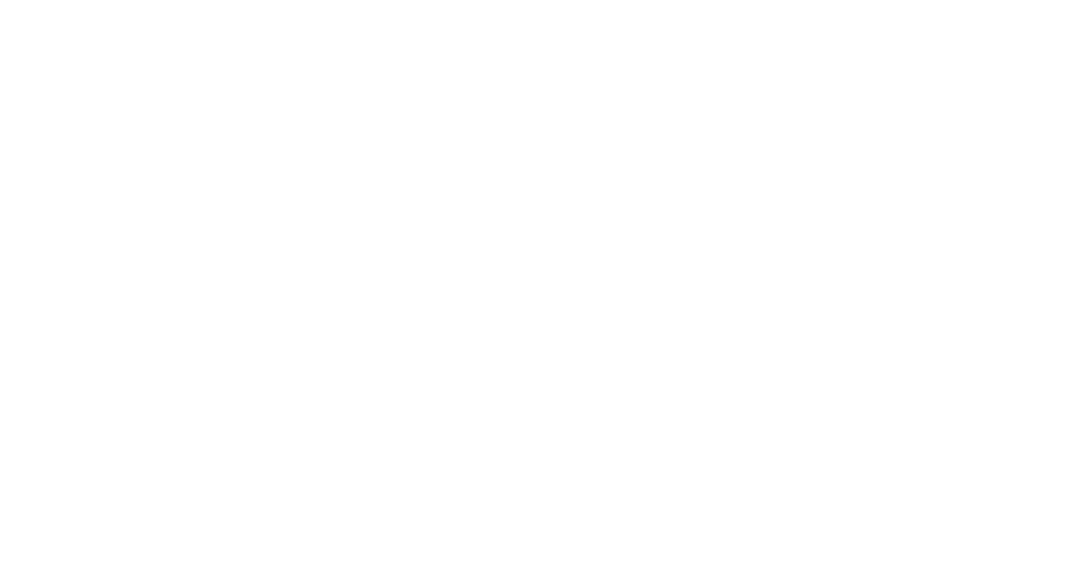
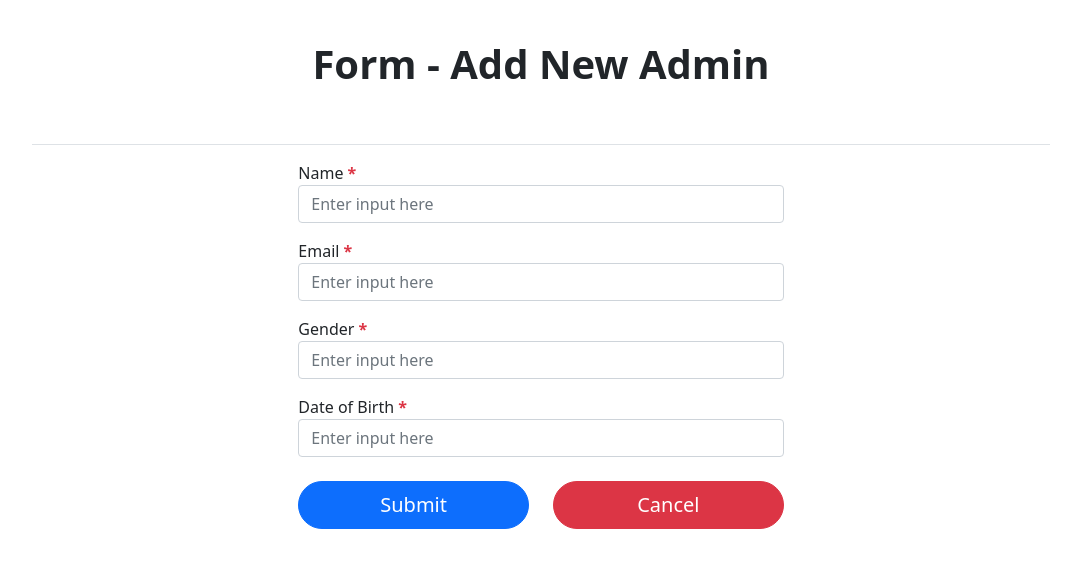
Before and after one commit to h8-hackathon/livy, a Vue app in the folder client/cms/: page /admin-add in a window 1280 px wide. Before the commit this address had no page. Shown: the top 568 px of the page, without its empty margins (99-1180 px from the left). Built offline with nearby package versions, Linux system fonts and the light colour scheme.

Commit message:
feat(client/cms-admin): add 'admin-list' page and 'add-admin' form

```diff
--- a/client/cms/src/components/Navbar.vue
+++ b/client/cms/src/components/Navbar.vue
@@ -1,5 +1,9 @@
 <script>
-export default {}
+export default {
+  methods: {
+    toContentSection() {}
+  }
+}
 </script>
 
 <template>
@@ -11,11 +15,7 @@
       <div class="collapse navbar-collapse" id="navbarNav">
         <ul class="navbar-nav">
           <li class="nav-item">
-            <a
-              class="nav-link active"
-              aria-current="page"
-              href=""
-              @click.prevent="toDashboardSection"
+            <a class="nav-link active" aria-current="page" href="" @click.prevent="$router.push(``)"
               >Content</a
             >
           </li>
@@ -33,8 +33,12 @@
           </li>
 
           <li class="nav-item">
-            <a class="nav-link active" aria-current="page" href="" @click.prevent="toHistorySection"
-              >Add Admin</a
+            <a
+              class="nav-link active"
+              aria-current="page"
+              href=""
+              @click.prevent="$router.push(`/admin-list`)"
+              >Admin List</a
             >
           </li>
         </ul>
--- a/client/cms/src/router/index.js
+++ b/client/cms/src/router/index.js
@@ -2,6 +2,8 @@
 import LoginPage from '../views/LoginPage.vue'
 import RegisterPage from '../views/RegisterPage.vue'
 import HomePage from '../views/HomePage.vue'
+import AddAdmin from '../views/Add-Admin.vue'
+import AdminPage from '../views/AdminPage.vue'
 
 const router = createRouter({
   history: createWebHistory(import.meta.env.BASE_URL),
@@ -20,6 +22,16 @@
       path: '/',
       name: 'home',
       component: HomePage
+    },
+    {
+      path: '/admin-add',
+      name: 'admin-add',
+      component: AddAdmin
+    },
+    {
+      path: '/admin-list',
+      name: 'admin-list',
+      component: AdminPage
     }
   ]
 })
--- a/client/cms/src/views/Add-Admin.vue
+++ b/client/cms/src/views/Add-Admin.vue
@@ -0,0 +1,94 @@
+<script>
+export default {}
+</script>
+
+
+<template>
+  <section class="col-md-9 ms-sm-auto col-lg-10 px-md-4" id="new-job-section" style="margin: auto">
+    <div class="justify-content-between align-items-center pt-3 pb-2 mb-3 border-bottom">
+      <h1
+        class="text-center h1 fw-bold mb-5 mx-1 mx-md-4 mt-4"
+        style="margin: auto; text-align: center"
+      >
+        Form - Add New Admin
+      </h1>
+    </div>
+    <div class="row" style="margin: auto; width: 50%">
+      <div class="">
+        <form id="new-job-form" @submit.prevent="submitFormHandler">
+          <div class="mb-3">
+            <label for="product-name">Name <span class="text-danger fw-bold">*</span></label>
+            <input
+              type="text"
+              class="form-control"
+              id="admin-name"
+              placeholder="Enter input here"
+              autocomplete="off"
+              required
+              v-model="name"
+            />
+          </div>
+
+          <div class="mb-3">
+            <label for="product-name">Email <span class="text-danger fw-bold">*</span></label>
+            <input
+              type="text"
+              class="form-control"
+              id="admin-email"
+              placeholder="Enter input here"
+              autocomplete="off"
+              required
+              v-model="email"
+            />
+          </div>
+
+          <div class="mb-3">
+            <label for="product-name">Gender <span class="text-danger fw-bold">*</span></label>
+            <input
+              type="text"
+              class="form-control"
+              id="admin-gender"
+              placeholder="Enter input here"
+              autocomplete="off"
+              required
+              v-model="gender"
+            />
+          </div>
+
+          <div class="mb-3">
+            <label for="product-name"
+              >Date of Birth <span class="text-danger fw-bold">*</span></label
+            >
+            <input
+              type="text"
+              class="form-control"
+              id="admin-DOB"
+              placeholder="Enter input here"
+              autocomplete="off"
+              required
+              v-model="dob"
+            />
+          </div>
+
+          <div class="row mt-4 mb-3">
+            <div class="col-6">
+              <button class="btn btn-lg btn-primary rounded-pill w-100 p-2" type="submit" href="">
+                Submit
+              </button>
+            </div>
+
+            <div class="col-6">
+              <button
+                class="btn btn-lg btn-danger rounded-pill w-100 p-2"
+                href=""
+                @click.prevent="cancelSubmit"
+              >
+                Cancel
+              </button>
+            </div>
+          </div>
+        </form>
+      </div>
+    </div>
+  </section>
+</template>
--- /dev/null
+++ b/client/cms/src/views/AdminPage.vue
@@ -0,0 +1,48 @@
+<script>
+export default {}
+</script>
+
+<template>
+  <section class="col-md-9 ms-sm-auto col-lg-10 px-md-4" id="company-section" style="margin: auto">
+    <div
+      class="d-flex justify-content-between flex-wrap flex-md-nowrap align-items-center pt-3 pb-2 mb-3 border-bottom"
+    >
+      <h1 class="text-center h1 fw-bold mb-5 mx-1 mx-md-4 mt-4">List of Admin</h1>
+      <div>
+        <button type="button" class="btn btn-success" @click.prevent="$router.push(`/admin-add`)">
+          + Add New Admin
+        </button>
+      </div>
+    </div>
+    <div class="row">
+      <div class="col-12">
+        <table class="table align-middle">
+          <!-- Untuk Table Jobs -->
+          <thead>
+            <tr>
+              <th scope="col">No.</th>
+              <th scope="col">Name</th>
+              <th scope="col">Email</th>
+              <th scope="col">Gender</th>
+              <th scope="col">Date of Birth</th>
+              <th scope="col" width="50px"></th>
+            </tr>
+          </thead>
+
+          <tbody>
+            <tr>
+              <td>1</td>
+              <td>Admin 1</td>
+              <td>Admin1@mail.com</td>
+              <td>M</td>
+              <td>01/01/2000</td>
+              <td>
+                <button type="button" class="btn btn-danger">Delete</button>
+              </td>
+            </tr>
+          </tbody>
+        </table>
+      </div>
+    </div>
+  </section>
+</template>
```
